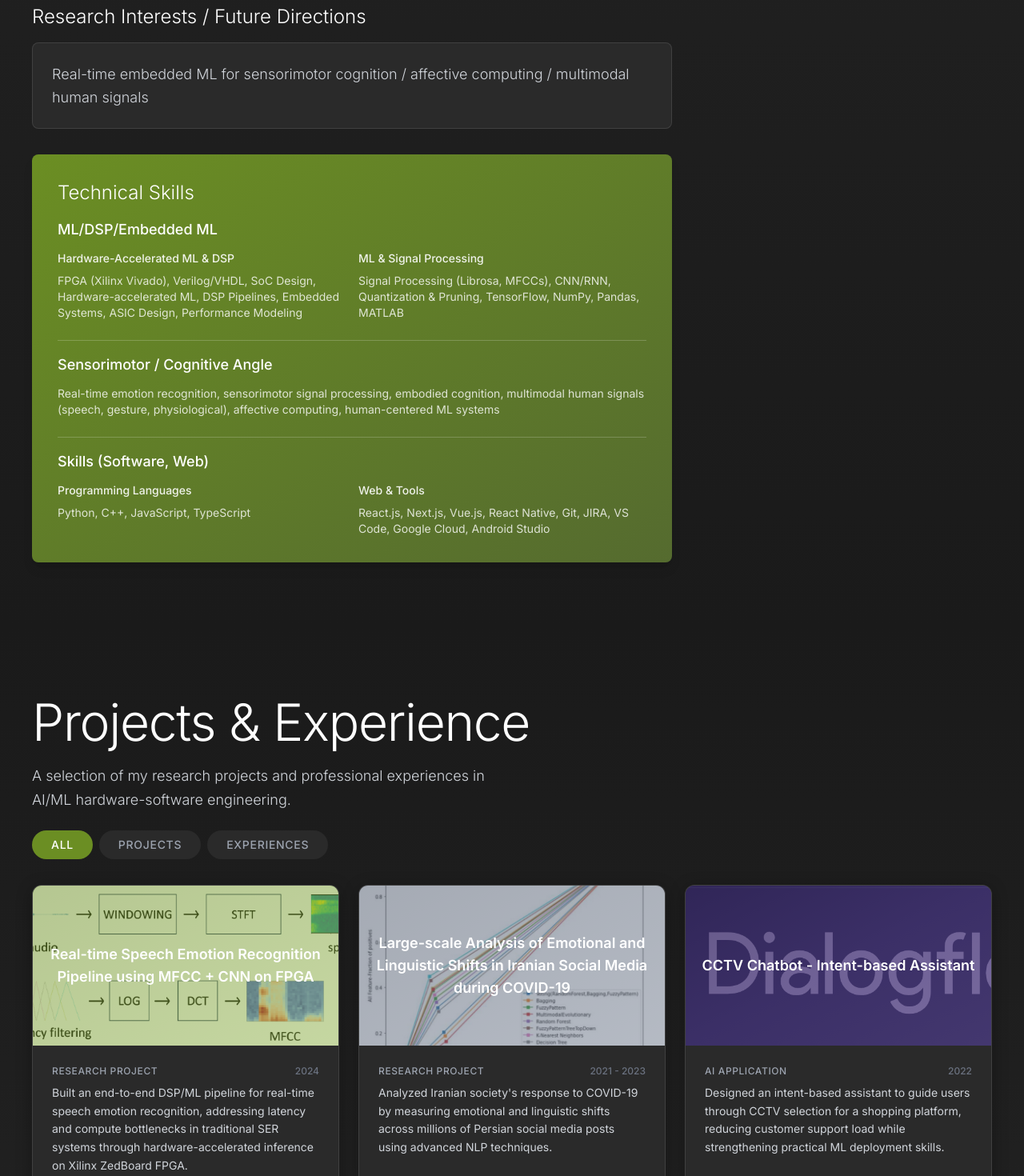
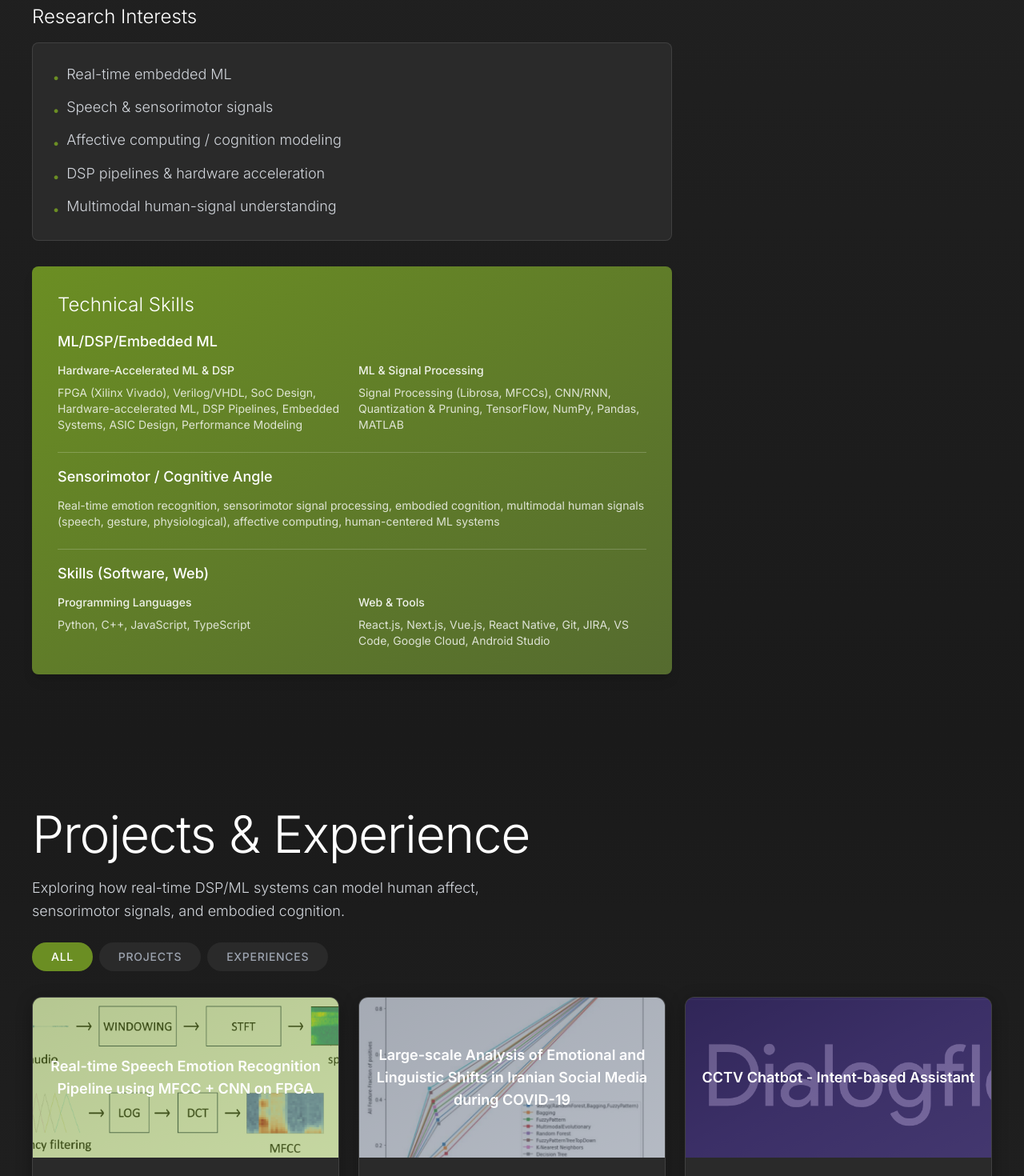
Before and after one commit to nzrnaghme/Cursor, a React (Vite) app: page / in a window 1280 px wide. Shown: the part 1660-3130 px from the top of the page at 80% size. Built offline with nearby package versions, Linux system fonts and the light colour scheme.

Commit message:
Improve portfolio: convert Research Interests to bullet list, add golden sentence to Projects, fix card alignment and hover behavior

```diff
--- a/src/components/About.tsx
+++ b/src/components/About.tsx
@@ -95,11 +95,30 @@ const About = () => {
             animate={inView ? { opacity: 1, y: 0 } : {}}
             transition={{ delay: 0.8, duration: 0.8 }}
           >
-            <h3 className="text-2xl font-light mb-4 text-white">Research Interests / Future Directions</h3>
+            <h3 className="text-2xl font-light mb-4 text-white">Research Interests</h3>
             <div className="p-6 bg-[#2a2a2a] rounded-lg border border-white/10">
-              <p className="text-lg text-gray-300 font-light leading-relaxed">
-                Real-time embedded ML for sensorimotor cognition / affective computing / multimodal human signals
-              </p>
+              <ul className="space-y-2 text-lg text-gray-300 font-light leading-relaxed">
+                <li className="flex items-start gap-2">
+                  <span className="text-[#6b8e23] mt-1 shrink-0">•</span>
+                  <span>Real-time embedded ML</span>
+                </li>
+                <li className="flex items-start gap-2">
+                  <span className="text-[#6b8e23] mt-1 shrink-0">•</span>
+                  <span>Speech & sensorimotor signals</span>
+                </li>
+                <li className="flex items-start gap-2">
+                  <span className="text-[#6b8e23] mt-1 shrink-0">•</span>
+                  <span>Affective computing / cognition modeling</span>
+                </li>
+                <li className="flex items-start gap-2">
+                  <span className="text-[#6b8e23] mt-1 shrink-0">•</span>
+                  <span>DSP pipelines & hardware acceleration</span>
+                </li>
+                <li className="flex items-start gap-2">
+                  <span className="text-[#6b8e23] mt-1 shrink-0">•</span>
+                  <span>Multimodal human-signal understanding</span>
+                </li>
+              </ul>
             </div>
           </motion.div>
 
--- a/src/components/Projects.tsx
+++ b/src/components/Projects.tsx
@@ -174,7 +174,7 @@ const Projects = () => {
             <div>
               <h2 className="text-[clamp(2rem,5vw,4rem)] font-light mb-3 tracking-[-0.02em] leading-tight text-white">Projects & Experience</h2>
               <p className="text-lg leading-relaxed text-gray-300 max-w-[600px] font-light">
-                A selection of my research projects and professional experiences in AI/ML hardware-software engineering.
+                Exploring how real-time DSP/ML systems can model human affect, sensorimotor signals, and embodied cognition.
               </p>
             </div>
           </div>
@@ -208,25 +208,25 @@ const Projects = () => {
               {filteredItems.map((item, index) => (
                 <motion.div
                   key={item.id}
-                  className="relative bg-[#2a2a2a] rounded-xl overflow-hidden shadow-[0_4px_20px_rgba(0,0,0,0.3)] transition-all cursor-pointer border border-white/10 hover:shadow-[0_8px_30px_rgba(0,0,0,0.5)] hover:border-[#6b8e23] group"
+                  className="relative bg-[#2a2a2a] rounded-xl overflow-hidden shadow-[0_4px_20px_rgba(0,0,0,0.3)] transition-all cursor-pointer border border-white/10 hover:shadow-[0_8px_30px_rgba(0,0,0,0.5)] hover:border-[#6b8e23] group flex flex-col"
                   initial={{ opacity: 0, y: 50 }}
                   animate={itemsInView ? { opacity: 1, y: 0 } : {}}
                   exit={{ opacity: 0, scale: 0.9 }}
                   transition={{ delay: index * 0.1, duration: 0.6, ease: "easeOut" }}
-                  whileHover={{ scale: 1.02, y: -5 }}
+                  whileHover={{ scale: 1.01 }}
                   onMouseEnter={() => {
-                    // Only allow one card to be hovered at a time
+                    // Set only this specific card as hovered
                     setHoveredItem(item.id)
                   }}
                   onMouseLeave={() => {
-                    // Clear hover state when leaving this specific card
+                    // Only clear if this is the currently hovered card
                     if (hoveredItem === item.id) {
                       setHoveredItem(null)
                     }
                   }}
                 >
                   {/* Image/Header Section */}
-                  <div className={`h-[150px] sm:h-[180px] md:h-[200px] flex items-center justify-center relative overflow-hidden ${
+                  <div className={`h-[200px] flex items-center justify-center relative overflow-hidden ${
                     index % 4 === 0 ? 'bg-gradient-to-br from-[#6b8e23] via-[#7b9e33] to-[#8bae43]' :
                     index % 4 === 1 ? 'bg-gradient-to-br from-[#4a5568] via-[#5a6578] to-[#6a7588]' :
                     index % 4 === 2 ? 'bg-gradient-to-br from-[#553c9a] via-[#6b4fb8] to-[#7b5fc8]' :
@@ -307,9 +307,10 @@ const Projects = () => {
                     <p className="text-sm leading-relaxed text-gray-300 mb-3">{item.description}</p>
 
                     {/* Full Details on Hover */}
-                    <AnimatePresence>
+                    <AnimatePresence mode="wait">
                       {hoveredItem === item.id && (
                         <motion.div
+                          key={`details-${item.id}`}
                           initial={{ opacity: 0, height: 0 }}
                           animate={{ opacity: 1, height: 'auto' }}
                           exit={{ opacity: 0, height: 0 }}
```
